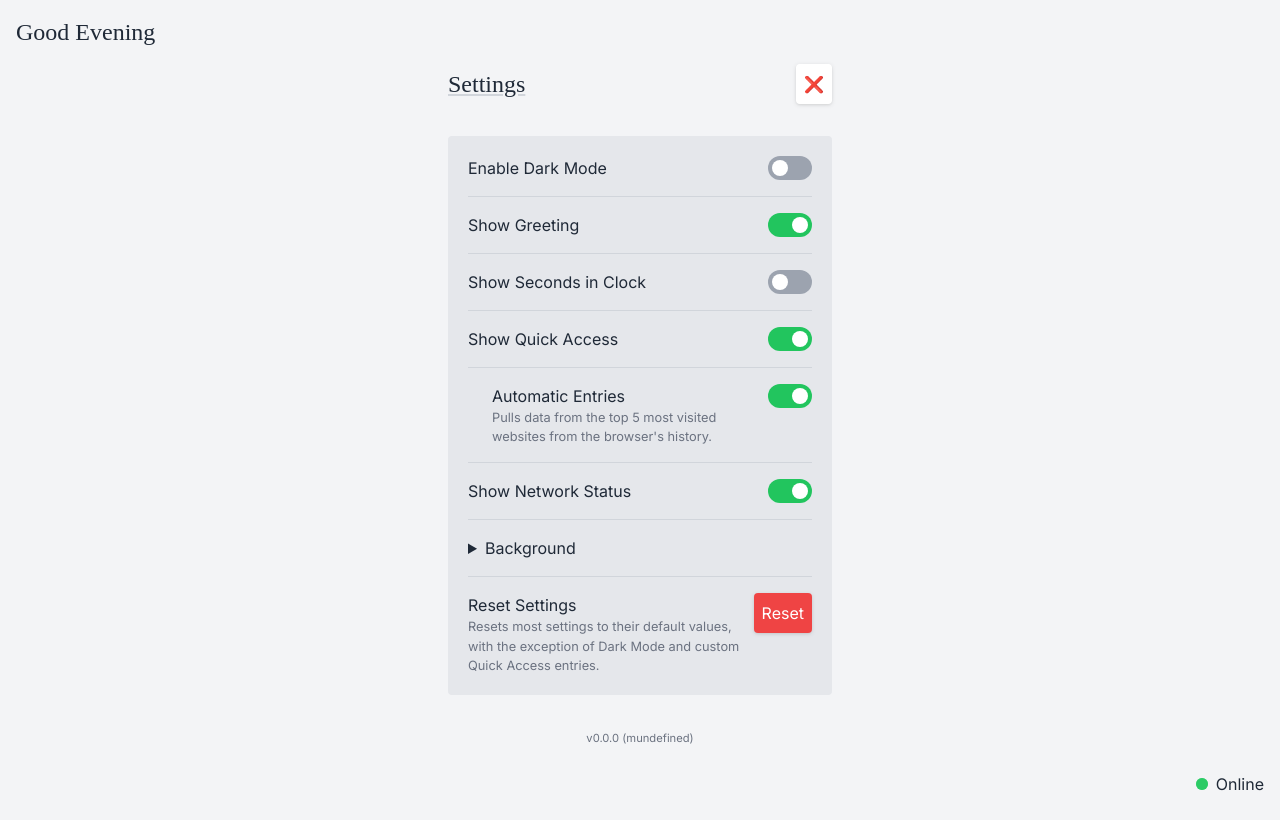
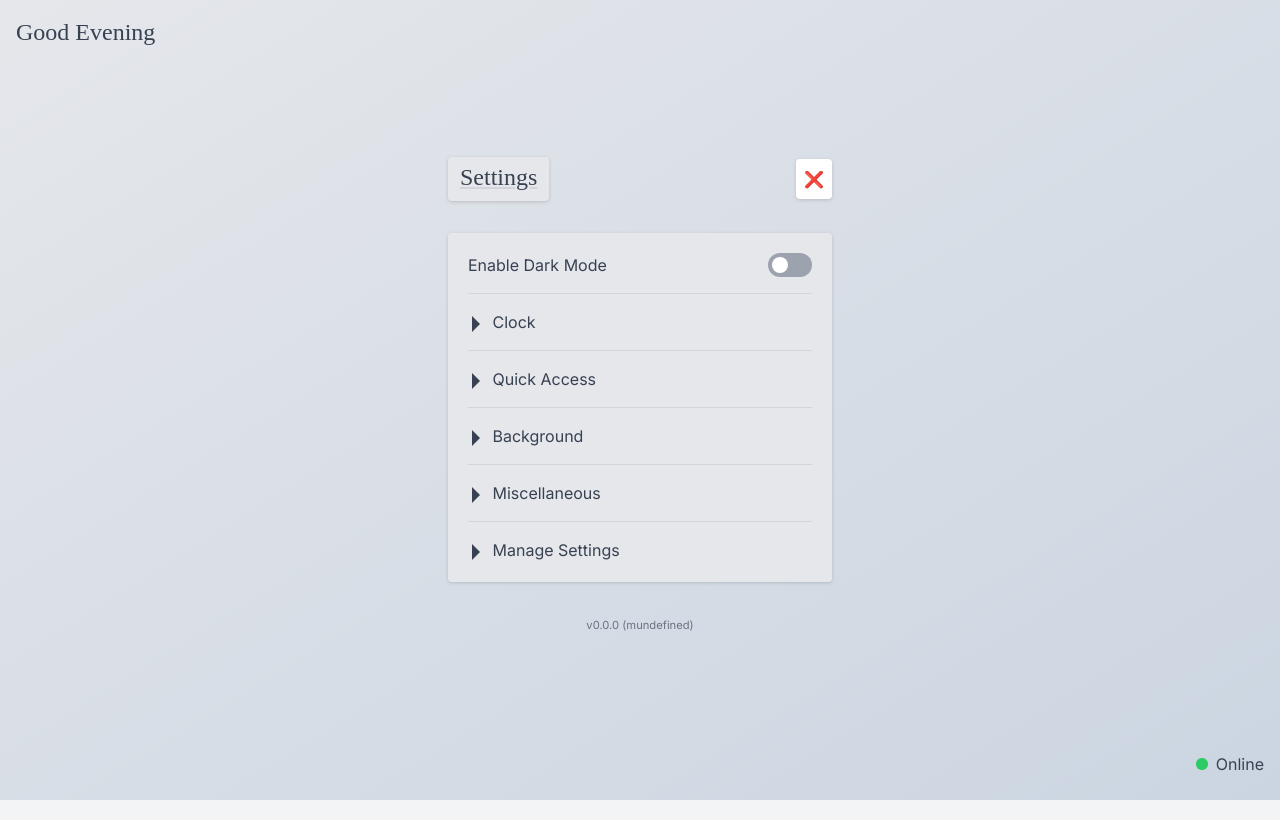
Before and after one commit to Seenko/new-tab, a Vue app: page /#/settings in a window 1280 px wide. Built offline with nearby package versions, Linux system fonts and the light colour scheme; a web font is replaced by a local one.

Commit message:
bunch o' improvements, lazy commit

```diff
--- a/src/components/atoms/VAccordion.vue
+++ b/src/components/atoms/VAccordion.vue
@@ -1,14 +1,130 @@
 <template>
-  <details>
-    <summary>
+  <details
+    class="accordion"
+    ref="detailsElement"
+  >
+    <summary
+      class="accordion__title"
+      ref="summaryElement"
+      @click.prevent="onClick"
+    >
       <slot name="summary" />
     </summary>
-    <slot />
+    <div
+      class="accordion__content"
+      ref="contentElement"
+    >
+      <slot name="content" />
+    </div>
   </details>
 </template>
 
+<script setup lang="ts">
+import { ref } from 'vue'
+
+const detailsElement = ref()
+const summaryElement = ref()
+const contentElement = ref()
+
+const isClosing = ref(false)
+const isOpening = ref(false)
+const isExpanding = ref(false)
+
+const currentAnimation = ref()
+
+const onClick = () => {
+  detailsElement.value.style.overflow = 'hidden'
+
+  if (isClosing.value || !detailsElement.value.open) {
+    doOpen()
+  } else if (isOpening.value || detailsElement.value.open) {
+    doClose()
+  }
+}
+
+const onAnimationFinish = (isOpen: boolean) => {
+  detailsElement.value.open = isOpen
+  currentAnimation.value = null
+  isClosing.value = false
+  isExpanding.value = false
+  detailsElement.value.style.height = detailsElement.value.style.overflow = ''
+}
+
+const doOpen = () => {
+  detailsElement.value.style.height = `${detailsElement.value.offsetHeight}px`
+
+  detailsElement.value.open = true
+  window.requestAnimationFrame(() => doExpand())
+}
+
+const doExpand = () => {
+  isExpanding.value = true
+
+  const startHeight = `${detailsElement.value.offsetHeight}px`
+  const endHeight = `${detailsElement.value.offsetHeight + getFullElementHeight(contentElement.value)}px`
+
+  if (currentAnimation.value) {
+    currentAnimation.value.cancel()
+  }
+
+  currentAnimation.value = detailsElement.value.animate(
+    { height: [startHeight, endHeight] },
+    { duration: 400, easing: 'ease-out' }
+  )
+
+  currentAnimation.value.onfinish = () => onAnimationFinish(true)
+  currentAnimation.value.oncancel = () => isExpanding.value = false
+}
+
+const doClose = () => {
+  isClosing.value = true
+
+  const startHeight = `${detailsElement.value.offsetHeight}px`
+  const endHeight = `${getFullElementHeight(detailsElement.value) - getFullElementHeight(contentElement.value)}px`
+
+  if (currentAnimation.value) {
+    currentAnimation.value.cancel()
+  }
+
+  currentAnimation.value = detailsElement.value.animate(
+    { height: [startHeight, endHeight] },
+    { duration: 400, easing: 'ease-out' }
+  )
+
+  currentAnimation.value.onfinish = () => onAnimationFinish(false)
+  currentAnimation.value.oncancel = () => isClosing.value = false
+}
+
+const getFullElementHeight = (element: HTMLElement) => {
+  const elementComputedStyle = getComputedStyle(element)
+  return element.offsetHeight +
+          parseInt(elementComputedStyle.marginTop) +
+          parseInt(elementComputedStyle.marginBottom)
+}
+</script>
+
 <style lang="scss" scoped>
-summary {
-  @apply cursor-pointer;
+.accordion {
+  &__title {
+    @apply cursor-pointer list-none pl-1;
+
+    &:before {
+      content: '';
+      @apply inline-block w-0 h-0 align-middle pr-2;
+      @apply border-8 border-r-0;
+      @apply border-l-gray-700 dark:border-l-gray-200;
+      @apply border-t-transparent border-b-transparent;
+      @apply transition-all duration-200 ease-in-out;
+      transform-origin: 25% 50%;
+    }
+  }
+
+  &[open] {
+    .accordion__title {
+      &:before {
+        @apply rotate-90;
+      }
+    }
+  }
 }
 </style>
--- a/src/components/atoms/VButton.vue
+++ b/src/components/atoms/VButton.vue
@@ -1,5 +1,8 @@
 <template>
-  <button :class="['button', `button--${variant}`]">
+  <button
+    :class="['button', `button--${variant}`, { 'button--disabled': disabled }]"
+    :disabled="disabled"
+  >
     <slot />
   </button>
 </template>
@@ -7,10 +10,12 @@
 <script setup lang="ts">
 interface Props {
   variant?: 'default' | 'red',
+  disabled?: boolean,
 }
 
 const props = withDefaults(defineProps<Props>(), {
-  variant: 'default'
+  variant: 'default',
+  disabled: false
 })
 </script>
 
@@ -18,16 +23,20 @@ const props = withDefaults(defineProps<Props>(), {
 .button {
   @apply block rounded drop-shadow dark:drop-shadow-none p-2 transition;
 
-  &:hover {
+  &:hover:not(.button--disabled) {
     @apply scale-105;
   }
 
-  &:active {
+  &:active:not(.button--disabled) {
     @apply scale-100;
   }
 
+  &--disabled {
+    @apply opacity-50;
+  }
+
   &--default {
-    @apply bg-white dark:bg-gray-900;
+    @apply bg-white dark:bg-gray-800;
   }
 
   &--red {
--- /dev/null
+++ b/src/components/molecules/VSettingEntry.vue
@@ -0,0 +1,71 @@
+<template>
+  <div
+    :class="['setting', {'setting--descriptive': slots.description}, {'setting--sub': isSubSetting}, {'setting--stacked': isStacked}]"
+  >
+    <div class="setting__text">
+      <label :for="labelId">
+        <span>
+          <slot name="label"></slot>
+        </span>
+        <small v-if="slots.description">
+          <slot name="description"></slot>
+        </small>
+      </label>
+    </div>
+    <div class="setting__control">
+      <slot name="control"></slot>
+    </div>
+  </div>
+</template>
+
+<script setup lang="ts">
+import { useSlots } from 'vue'
+
+const slots = useSlots()
+
+const props = defineProps({
+  labelId: String,
+  isSubSetting: Boolean,
+  isStacked: Boolean
+})
+</script>
+
+<style lang="scss" scoped>
+.setting {
+  @apply flex items-center justify-between gap-2;
+
+  &:not(:last-child) {
+    @apply pb-4 border-b border-gray-300 dark:border-gray-800;
+  }
+
+  &--stacked {
+    @apply flex-col items-start;
+
+    & > .setting__control {
+      @apply w-full flex-col;
+    }
+  }
+
+  &--descriptive {
+    .setting__text > label {
+      @apply flex flex-col;
+
+      small {
+        @apply text-gray-500 dark:text-gray-400;
+      }
+    }
+  }
+
+  &--sub {
+    @apply relative pl-6;
+  }
+
+  *:nth-child(2) {
+    @apply self-start flex-shrink-0;
+  }
+
+  &__control {
+    @apply flex gap-2;
+  }
+}
+</style>
--- a/src/components/templates/VHome.vue
+++ b/src/components/templates/VHome.vue
@@ -2,6 +2,7 @@
   <div class="home">
     <v-clock
       :show-seconds="showClockSeconds"
+      :show-24-hour="show24HourClock"
     />
     <div
       v-if="showQuickAccess"
@@ -30,6 +31,7 @@ import VQuickAccessEntry from '@/components/atoms/VQuickAccessEntry.vue'
 
 defineProps({
   showClockSeconds: Boolean,
+  show24HourClock: Boolean,
   showQuickAccess: Boolean,
   quickAccessEntries: Array as PropType<Array<quickAccessEntry>>,
 })
--- a/src/components/templates/VSettings.vue
+++ b/src/components/templates/VSettings.vue
@@ -11,44 +11,68 @@
       </router-link>
     </div>
     <div class="settings__panel">
-      <div class="setting">
-        <label for="enableDarkMode">Enable Dark Mode</label>
+      <v-setting-entry label-id="enableDarkMode">
+        <template #label>
+          Enable Dark Mode
+        </template>
+        <template #control>
           <v-toggle
             id="enableDarkMode"
             :toggled="isDark"
             @click="$emit('toggle-dark')"
           />
-      </div>
-      <div class="setting">
-        <label for="showGreeting">Show Greeting</label>
+        </template>
+      </v-setting-entry>
+      <v-accordion class="settings__group">
+        <template #summary>
+          Clock
+        </template>
+        <template #content>
+          <v-setting-entry label-id="show24HourClock">
+            <template #label>
+              Show 24 Hour Clock
+            </template>
+            <template #control>
               <v-toggle
-          id="showGreeting"
-          :toggled="showGreeting"
-          @click="$emit('toggle-show-greeting')"
+                id="show24HourClock"
+                :toggled="show24HourClock"
+                @click="$emit('toggle-show-24-hour-clock')"
               />
-      </div>
-      <div class="setting">
-        <label for="showClockSeconds">Show Seconds in Clock</label>
+            </template>
+          </v-setting-entry>
+          <v-setting-entry label-id="showClockSeconds">
+            <template #label>
+              Show Seconds in Clock
+            </template>
+            <template #control>
               <v-toggle
                 id="showClockSeconds"
                 :toggled="showClockSeconds"
                 @click="$emit('toggle-show-clock-seconds')"
               />
-      </div>
-      <div class="setting">
-        <label for="showQuickAccess">Show Quick Access</label>
+            </template>
+          </v-setting-entry>
+        </template>
+      </v-accordion>
+      <v-accordion class="settings__group">
+        <template #summary>
+          Quick Access
+        </template>
+        <template #content>
+          <v-setting-entry label-id="showQuickAccess">
+            <template #label>
+              Show Quick Access
+            </template>
+            <template #control>
               <v-toggle
                 id="showQuickAccess"
                 :toggled="showQuickAccess"
                 @click="$emit('toggle-show-quick-access')"
               />
-      </div>
-      <div
-        v-show="showQuickAccess"
-        class="setting setting--descriptive setting--sub"
-      >
-        <div>
-          <label for="autoQuickAccessEntries">
+            </template>
+          </v-setting-entry>
+          <v-setting-entry label-id="autoQuickAccessEntries" is-sub-setting>
+            <template #label>
               Automatic Entries
               <span
                 v-if="!isRunningAsExtension"
@@ -58,82 +82,167 @@
               >
                 ⚠️
               </span>
-          </label>
-          <small>Pulls data from the top 5 most visited websites from the browser's history.</small>
-        </div>
+            </template>
+            <template #description>
+              Pulls data from the top 5 most visited websites from the browser's history.
+            </template>
+            <template #control>
               <v-toggle
                 id="autoQuickAccessEntries"
                 :toggled="autoQuickAccessEntries"
                 :disabled="!isRunningAsExtension"
                 @click="$emit('toggle-auto-quick-access-entries')"
               />
-      </div>
-      <div class="setting">
-        <label for="showNetworkStatus">Show Network Status</label>
+            </template>
+          </v-setting-entry>
+        </template>
+      </v-accordion>
+      <v-accordion class="settings__group">
+        <template #summary>
+          Background
+        </template>
+        <template #content>
+          <v-setting-entry label-id="backgroundColor" is-stacked>
+            <template #label>
+              Color
+            </template>
+            <template #description v-if="hasColorAndImageSet">
+              The color will only show up if the background image is not opaque.
+            </template>
+            <template #control>
+              <v-color-picker
+                id="backgroundColor"
+                class="w-full"
+                :color="backgroundColor"
+                @input-color="$emit('set-background-color', $event)"
+              />
+              <v-button
+                v-if="backgroundColor"
+                id="removeBackgroundColor"
+                class="w-full"
+                @click="$emit('set-background-color', '')"
+              >
+                Clear
+              </v-button>
+            </template>
+          </v-setting-entry>
+          <v-setting-entry label-id="backgroundImage" is-stacked>
+            <template #label>
+              Image
+            </template>
+            <template #control>
+              <v-text-input
+                id="backgroundImage"
+                placeholder="Image URL (Remote or dataURL)"
+                :value="backgroundImage"
+                @change="$emit('set-background-image', ($event.target as HTMLInputElement).value)"
+              />
+              <v-button
+                v-if="backgroundImage"
+                id="removeBackgroundImage"
+                class="w-full"
+                @click="$emit('set-background-image', '')"
+              >
+                Clear
+              </v-button>
+            </template>
+          </v-setting-entry>
+        </template>
+      </v-accordion>
+      <v-accordion class="settings__group">
+        <template #summary>
+          Miscellaneous
+        </template>
+        <template #content>
+          <v-setting-entry label-id="showGreeting">
+            <template #label>
+              Show Greeting
+            </template>
+            <template #control>
+              <v-toggle
+                id="showGreeting"
+                :toggled="showGreeting"
+                @click="$emit('toggle-show-greeting')"
+              />
+            </template>
+          </v-setting-entry>
+          <v-setting-entry label-id="showNetworkStatus">
+            <template #label>
+              Show Network Status
+            </template>
+            <template #control>
               <v-toggle
                 id="showNetworkStatus"
                 :toggled="showNetworkStatus"
                 @click="$emit('toggle-show-network-status')"
               />
-      </div>
+            </template>
+          </v-setting-entry>
+        </template>
+      </v-accordion>
       <v-accordion class="settings__group">
         <template #summary>
-          Background
+          Manage Settings
         </template>
-        <div>
-          <div class="setting" :class="{'setting--descriptive': hasColorAndImageSet}">
-            <div v-if="hasColorAndImageSet">
-              <label for="backgroundColor">Color</label>
-              <small>The color will only show up if the background image is not opaque.</small>
-            </div>
-            <label v-else for="backgroundColor">
-              Color
-            </label>
-            <v-color-picker
-              id="backgroundColor"
-              :color="backgroundColor"
-              @input-color="$emit('set-background-color', $event)"
-            />
-          </div>
-          <div
-            v-if="backgroundColor"
-            class="setting setting--sub"
+        <template #content>
+          <v-setting-entry label-id="importSettings">
+            <template #label>
+              Import
+              <span
+                v-if="!isRunningAsExtension"
+                class="tooltip"
+                aria-label="Feature not yet implemented."
+                tabindex="0"
               >
-            <label for="removeBackgroundColor">Remove Custom Color</label>
+                🚧
+              </span>
+            </template>
+            <template #description>
+              Select a compatible JSON file from your computer to import its settings.
+            </template>
+            <template #control>
               <v-button
-              id="removeBackgroundColor"
-              @click="$emit('set-background-color', '')"
+                id="importSettings"
+                disabled
+                @click="$emit('import-settings')"
               >
-              Clear
+                Import
               </v-button>
-          </div>
-          <div class="setting setting--stacked">
-            <label for="backgroundImage">Image</label>
-            <v-text-input
-              placeholder="Image URL (Remote or dataURL)"
-              :value="backgroundImage"
-              @change="$emit('set-background-image', ($event.target as HTMLInputElement).value)"
-            />
-          </div>
-          <div
-            v-if="backgroundImage"
-            class="setting setting--sub"
+            </template>
+          </v-setting-entry>
+          <v-setting-entry label-id="exportSettings">
+            <template #label>
+              Export
+              <span
+                v-if="!isRunningAsExtension"
+                class="tooltip"
+                aria-label="Feature not yet implemented."
+                tabindex="0"
               >
-            <label for="removeBackgroundImage">Remove Custom Image</label>
+                🚧
+              </span>
+            </template>
+            <template #description>
+              Exports your current settings as a JSON file so it can be easily restored.
+            </template>
+            <template #control>
               <v-button
-              id="removeBackgroundImage"
-              @click="$emit('set-background-image', '')"
+                id="exportSettings"
+                disabled
+                @click="$emit('export-settings')"
               >
-              Clear
+                Export
               </v-button>
-          </div>
-        </div>
-      </v-accordion>
-      <div class="setting setting--descriptive">
-        <div>
-          <label for="resetSettings">Reset Settings</label>
-          <small>Resets most settings to their default values, with the exception of Dark Mode and custom Quick Access entries.</small>
-        </div>
+            </template>
+          </v-setting-entry>
+          <v-setting-entry label-id="resetSettings">
+            <template #label>
+              Reset Settings
+            </template>
+            <template #description>
+              Resets most settings to their default values, with the exception of Dark Mode and custom Quick Access entries.
+            </template>
+            <template #control>
               <v-button
                 id="resetSettings"
                 variant="red"
@@ -141,7 +250,10 @@
               >
                 Reset
               </v-button>
-      </div>
+            </template>
+          </v-setting-entry>
+        </template>
+      </v-accordion>
     </div>
     <div class="settings__version">
       <small>{{ version }}</small>
@@ -157,11 +269,13 @@ import VButton from '@/components/atoms/VButton.vue'
 import VColorPicker from '@/components/atoms/VColorPicker.vue'
 import VTextInput from '@/components/atoms/VTextInput.vue'
 import VAccordion from '@/components/atoms/VAccordion.vue'
+import VSettingEntry from '@/components/molecules/VSettingEntry.vue'
 
 const props = defineProps({
   isDark: Boolean,
   showGreeting: Boolean,
   showClockSeconds: Boolean,
+  show24HourClock: Boolean,
   showQuickAccess: Boolean,
   autoQuickAccessEntries: Boolean,
   showNetworkStatus: Boolean,
@@ -185,59 +299,26 @@ const hasColorAndImageSet = computed(() => {
   }
 
   &__title {
-    @apply text-2xl underline underline-offset-2 decoration-gray-300 dark:decoration-gray-600;
+    @apply text-2xl underline underline-offset-2 decoration-gray-300 dark:decoration-gray-600 rounded px-3 pt-1 pb-2;
+    @apply bg-gray-200 dark:bg-gray-900;
+    @apply drop-shadow dark:drop-shadow-none;
   }
 
   &__panel {
     @apply w-full flex flex-col gap-4 p-5 rounded;
     @apply bg-gray-200 dark:bg-gray-900;
+    @apply drop-shadow dark:drop-shadow-none;
   }
 
   &__group {
     @apply gap-2;
 
-    & > div {
+    &::v-deep > .accordion__content {
       @apply w-full flex flex-col gap-4 mt-4;
     }
 
     &:not(:last-child) {
       @apply pb-4 border-b border-gray-300 dark:border-gray-800;
-    }
-
-    .setting {
-      &:not(.setting--sub):nth-last-child(1) {
-        @apply border-b-0;
-      }
-    }
-  }
-
-  .setting {
-    @apply flex items-center justify-between gap-2;
-
-    &:not(:last-child) {
-      @apply pb-4 border-b border-gray-300 dark:border-gray-800;
-    }
-
-    &--stacked {
-      @apply flex-col items-start;
-    }
-
-    &--descriptive {
-      & > div {
-        @apply flex flex-col;
-
-        small {
-          @apply text-gray-500 dark:text-gray-400;
-        }
-      }
-    }
-
-    &--sub {
-      @apply relative pl-6;
-    }
-
-    *:nth-child(2) {
-      @apply self-start flex-shrink-0;
     }
   }
 
--- a/src/store/settings.ts
+++ b/src/store/settings.ts
@@ -8,6 +8,7 @@ useDark()
 interface Settings {
   showGreeting: boolean;
   showClockSeconds: boolean;
+  show24HourClock: boolean;
   showQuickAccess: boolean;
   autoQuickAccessEntries: boolean;
   showNetworkStatus: boolean;
@@ -19,6 +20,7 @@ interface Settings {
 const defaultSettings: Settings = {
   showGreeting: true,
   showClockSeconds: false,
+  show24HourClock: false,
   showQuickAccess: true,
   autoQuickAccessEntries: true,
   showNetworkStatus: true,
@@ -37,6 +39,9 @@ export const useSettingsStore = defineStore({
     },
     getShowClockSeconds(): boolean {
       return this.settings.showClockSeconds
+    },
+    getShow24HourClock(): boolean {
+      return this.settings.show24HourClock
     },
     getShowQuickAccess(): boolean {
       return this.settings.showQuickAccess
@@ -64,6 +69,9 @@ export const useSettingsStore = defineStore({
     toggleShowClockSeconds(value?: boolean): boolean {
       return (this.settings.showClockSeconds = typeof value === 'boolean' ? value : !this.settings.showClockSeconds)
     },
+    toggleShow24HourClock(value?: boolean): boolean {
+      return (this.settings.show24HourClock = typeof value === 'boolean' ? value : !this.settings.show24HourClock)
+    },
     toggleShowQuickAccess(value?: boolean): boolean {
       return (this.settings.showQuickAccess = typeof value === 'boolean' ? value : !this.settings.showQuickAccess)
     },
--- a/src/styles/__typography.scss
+++ b/src/styles/__typography.scss
@@ -8,5 +8,5 @@ h1, h2, h3, h4, h5, h6 {
 
 hr {
   @apply w-full;
-  @apply border-t-0 border-b border-gray-300 dark:border-gray-700;
+  @apply border-t-0 border-b border-gray-300 dark:border-gray-600;
 }
--- a/src/styles/main.scss
+++ b/src/styles/main.scss
@@ -15,8 +15,12 @@ body {
 }
 
 html, body {
-  @apply bg-gray-100 text-gray-800;
-  @apply dark:bg-gray-800 dark:text-gray-100;
+  @apply bg-gray-100 text-gray-700;
+  @apply dark:bg-gray-700 dark:text-gray-100;
+
+  @apply bg-gradient-to-br;
+  @apply from-gray-200 to-slate-300;
+  @apply dark:from-gray-800 dark:to-slate-900;
 }
 
 html, body, #app {
--- a/src/views/Home.vue
+++ b/src/views/Home.vue
@@ -1,6 +1,7 @@
 <template>
   <v-home
     :show-clock-seconds="settings.getShowClockSeconds"
+    :show-24-hour-clock="settings.getShow24HourClock"
     :show-quick-access="settings.getShowQuickAccess"
     :quick-access-entries="quickAccessEntries"
   />
--- a/src/views/Settings.vue
+++ b/src/views/Settings.vue
@@ -3,6 +3,7 @@
     :is-dark="isDark"
     :show-greeting="settings.getShowGreeting"
     :show-clock-seconds="settings.getShowClockSeconds"
+    :show-24-hour-clock="settings.getShow24HourClock"
     :show-quick-access="settings.getShowQuickAccess"
     :auto-quick-access-entries="settings.getAutoQuickAccessEntries"
     :show-network-status="settings.getShowNetworkStatus"
@@ -12,6 +13,7 @@
     :is-running-as-extension="isRunningAsExtension"
     @toggle-dark="toggleDark()"
     @toggle-show-greeting="settings.toggleShowGreeting()"
+    @toggle-show-24-hour-clock="settings.toggleShow24HourClock()"
     @toggle-show-clock-seconds="settings.toggleShowClockSeconds()"
     @toggle-show-quick-access="settings.toggleShowQuickAccess()"
     @toggle-auto-quick-access-entries="settings.toggleAutoQuickAccessEntries()"
```
Also changed, not shown: src/components/atoms/VClock.vue (+5 -2 lines). Lines whose indentation alone changed are shown as unchanged.
